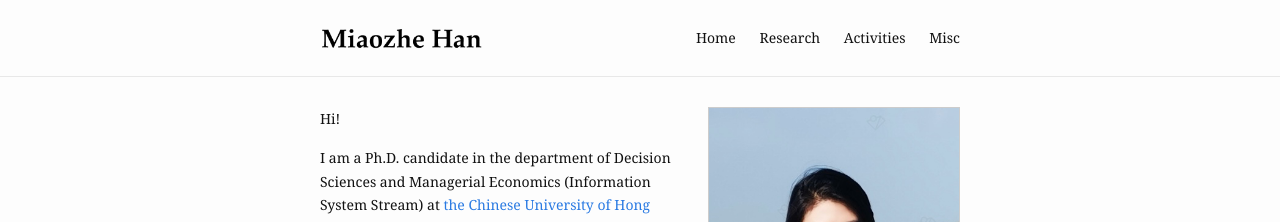
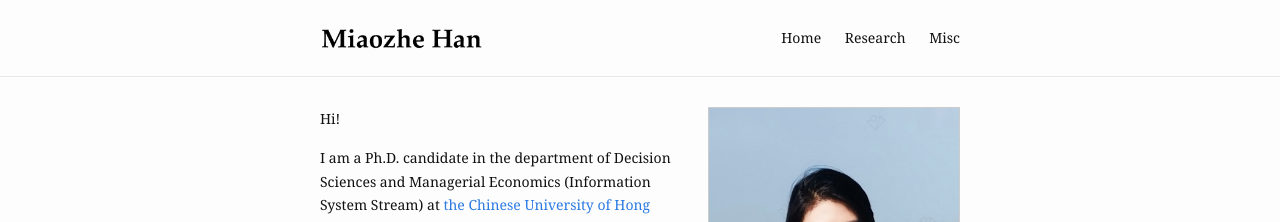
Before and after one commit to miaozhehan99/miaozhehan99.github.io, a Jekyll site: the page built from index.md, in a window 1280 px wide. Shown: the top 222 px of the page. Built offline with Jekyll 4.4.1, drawn with Linux system fonts in a browser that asks for light colours.

Commit message:
Update _config.yml

```diff
--- a/_config.yml
+++ b/_config.yml
@@ -14,7 +14,6 @@ header:
     - name: Home
       slug: /
     - name: Research
-    - name: Activities
     - name: Misc
 
 footer:
```
